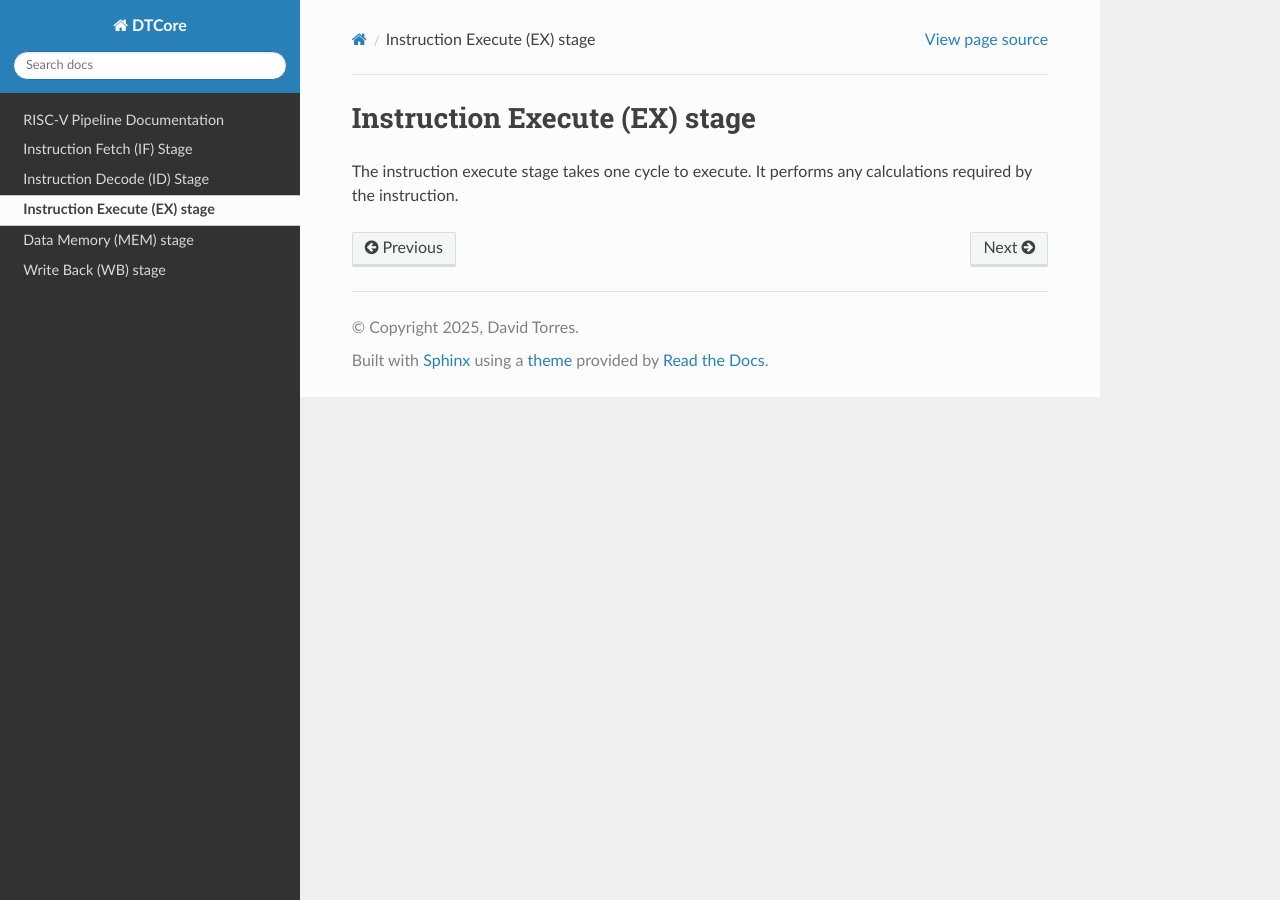
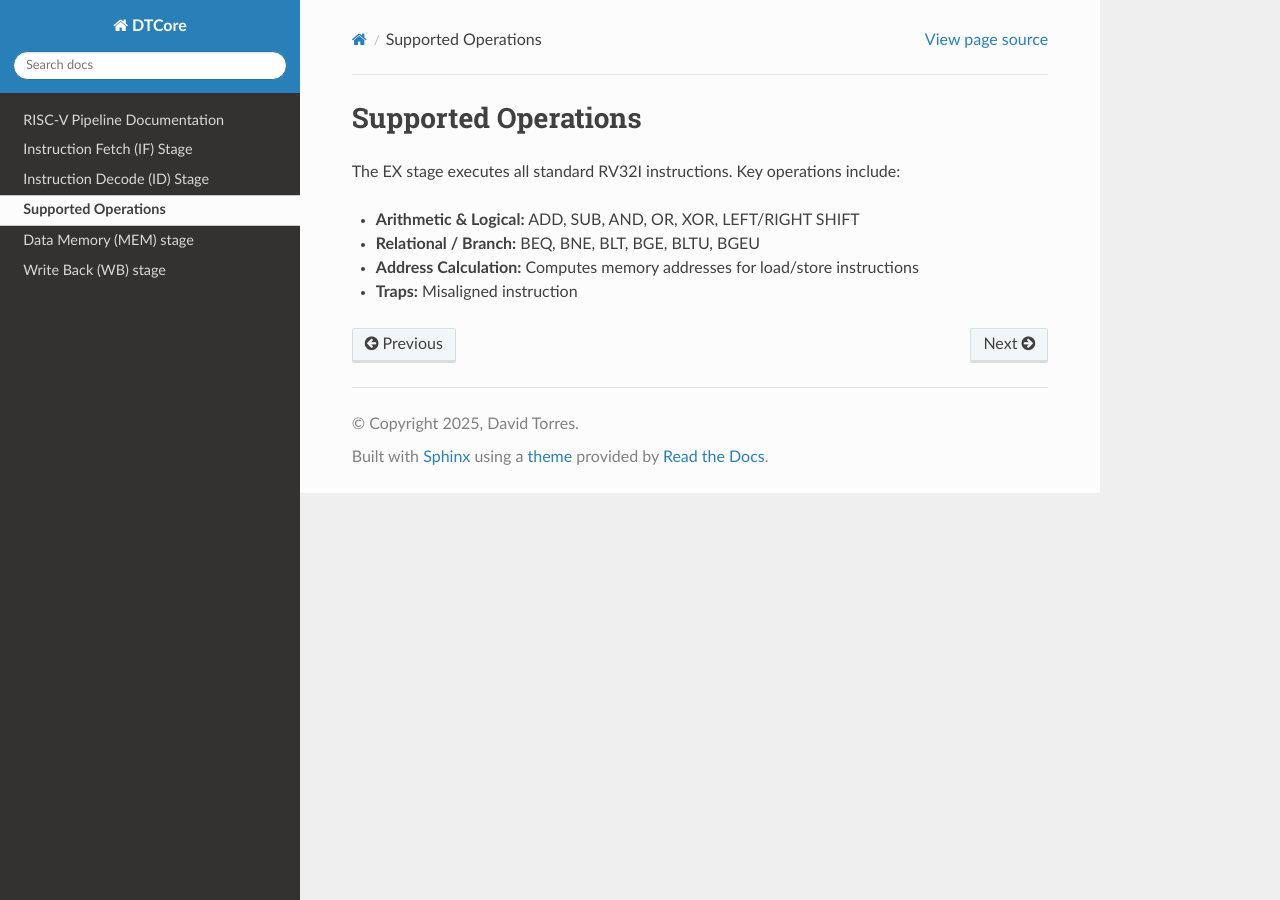
Before and after one commit to danthonyt/dtcore32, a Sphinx documentation site: the page built from docs/source/ex_stage.rst, in a window 1280 px wide. Built offline with Sphinx 7.4.7 and the Read the Docs theme 3.1.0, drawn with Linux system fonts in a browser that asks for light colours.

Commit message:
Update ex_stage.rst

```diff
--- a/docs/source/ex_stage.rst
+++ b/docs/source/ex_stage.rst
@@ -1,6 +1,8 @@
-Instruction Execute (EX) stage
-==============================
+Supported Operations
+--------------------
+The EX stage executes all standard RV32I instructions. Key operations include:
 
-
-The instruction execute stage takes one cycle to execute. It performs any
-calculations required by the instruction.
+- **Arithmetic & Logical:** ADD, SUB, AND, OR, XOR, LEFT/RIGHT SHIFT
+- **Relational / Branch:** BEQ, BNE, BLT, BGE, BLTU, BGEU
+- **Address Calculation:** Computes memory addresses for load/store instructions
+- **Traps:** Misaligned instruction
```
